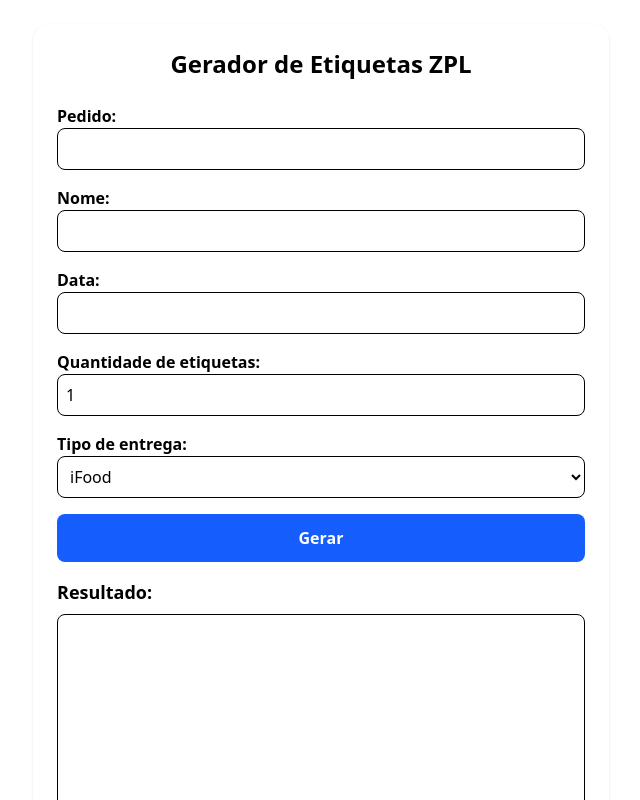
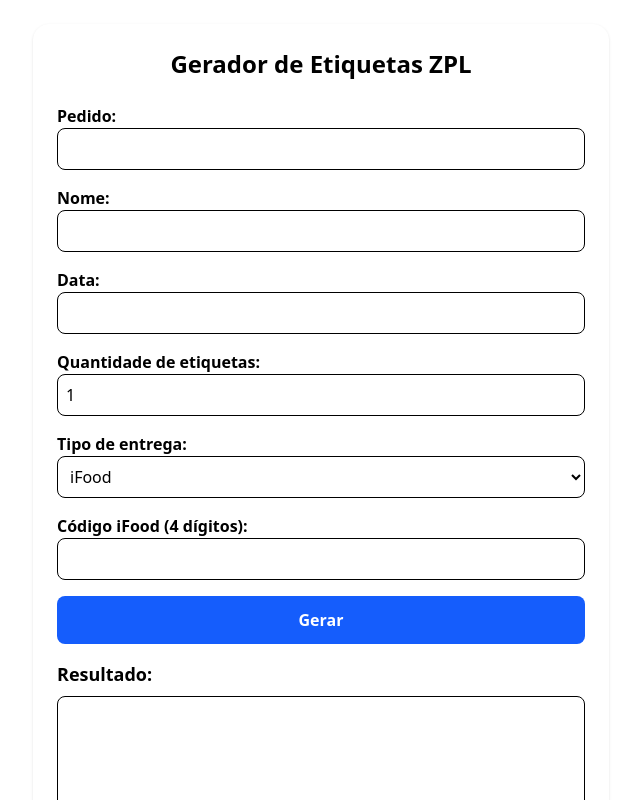
Before and after one commit to leydsonandrey/zpl-generator, a React (Vite) app: page / in a window 1280 px wide. Shown: the top 800 px of the page, without its empty margins (319-959 px from the left). Built offline with nearby package versions, Linux system fonts and the light colour scheme.

Commit message:
feat: select ifood como padrão

```diff
--- a/src/App.jsx
+++ b/src/App.jsx
@@ -5,7 +5,7 @@ export default function GeradorZPL() {
   const [nome, setNome] = useState("");
   const [data, setData] = useState("");
   const [quantidade, setQuantidade] = useState(1);
-  const [tipoEntrega, setTipoEntrega] = useState("none"); // ifood | click | delivery
+  const [tipoEntrega, setTipoEntrega] = useState("ifood"); // ifood | click | delivery
   const [numeroIfood, setNumeroIfood] = useState("");
   const [resultado, setResultado] = useState("");
 
```
